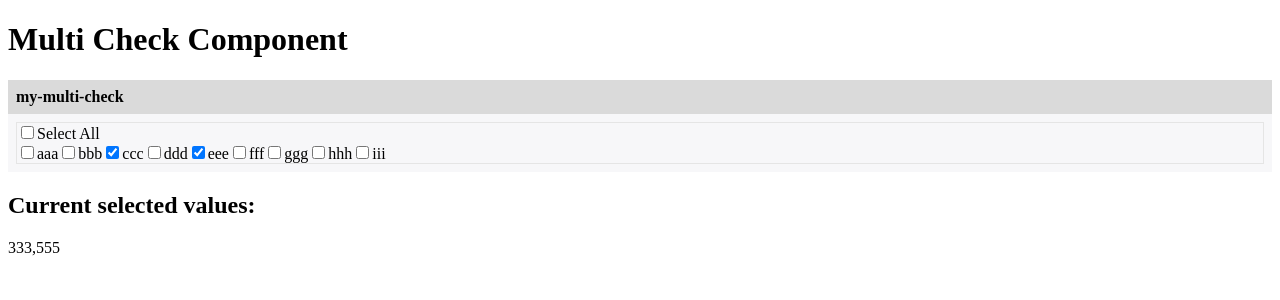
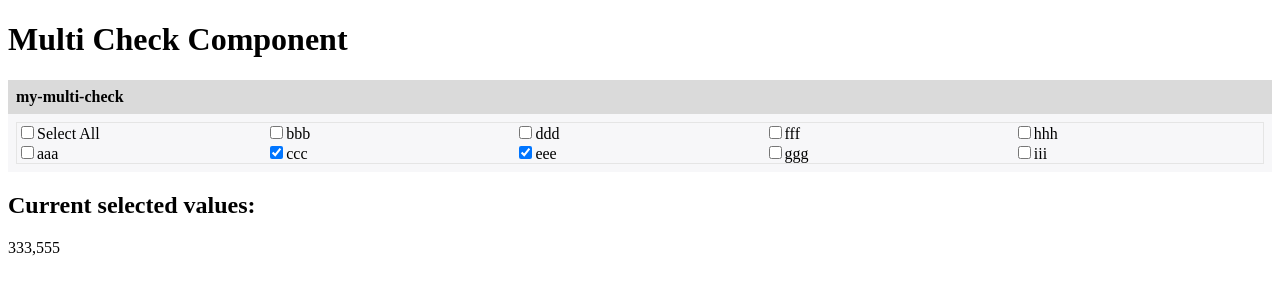
Before and after one commit to shleyZ/multicheck, a React app: page / in a window 1280 px wide. Shown: the top 300 px of the page. Built offline with nearby package versions, Linux system fonts and the light colour scheme; the HTML template or start-up script is replaced by a standard one.

Commit message:
render columns

```diff
--- a/src/App.tsx
+++ b/src/App.tsx
@@ -30,7 +30,8 @@ const App: React.FunctionComponent = (): JSX.Element => {
     <MultiCheck label='my-multi-check' options={options}
                 onChange={onSelectedOptionsChange}
                 values={selectedValues}
-                columns={2}/>
+                columns={5}
+                />
     <div>
       <h2>Current selected values:</h2>
       <div>{selectedValues.join(',')}</div>
--- a/src/MultiCheck/MultiCheck.css
+++ b/src/MultiCheck/MultiCheck.css
@@ -16,3 +16,7 @@
 .MultiCheckContent{
   border: 1px solid #E5E5E5;
 }
+
+.ColumnItem{
+  display: inline-block;
+}
--- a/src/MultiCheck/MultiCheck.tsx
+++ b/src/MultiCheck/MultiCheck.tsx
@@ -28,7 +28,7 @@ type Props = {
 }
 
 const MultiCheck: React.FunctionComponent<Props> = (props): JSX.Element => {
-  const { label, options, values, onChange } = props;
+  const { label, options, values, onChange, columns } = props;
   const [checked, setChecked] = useState<string[]>([]);
   const [selectAllChecked, setSelectAllChecked] = useState<boolean>(false);
 
@@ -77,6 +77,73 @@ const MultiCheck: React.FunctionComponent<Props> = (props): JSX.Element => {
     }
   }, [checked])
 
+  // counts per columns
+  const columnCounts = Math.ceil(options.length / (columns || 1));
+  // column percent %
+  const columnWidths = 1/(columns || 1) * 100;
+
+  const selesctAll = (
+    <CheckBox
+      handleChanged={onAllChanged}
+      isChecked={!!selectAllChecked}
+      label="Select All"
+      value="all"
+      />
+    )
+  /**
+   * render column by index
+   * @param {number} index - column index
+   */
+  const renderColumn = (index: number) => {
+    const columnDom = [];
+    if(index === 0) {
+      columnDom.push(selesctAll)
+      options.slice(0, columnCounts-1).map((opt: Option) => {
+        columnDom.push(
+          <CheckBox
+            handleChanged={onItemChanged}
+            isChecked={checked.indexOf(String(opt.value)) !== -1}
+            key={opt.value}
+            label={opt.label}
+            value={opt.value}
+          />
+        )
+      })
+    } else {
+      const startIndex = (index - 1)*columnCounts + (columnCounts - 1)
+      options.slice(startIndex, columnCounts+startIndex).map((opt: Option) => {
+        columnDom.push(
+          <CheckBox
+            handleChanged={onItemChanged}
+            isChecked={checked.indexOf(String(opt.value)) !== -1}
+            key={opt.value}
+            label={opt.label}
+            value={opt.value}
+          />
+        )
+      })
+    }
+    return (
+      <div
+        style={{
+          width: `${columnWidths}%`,
+          display: 'inline-block'
+        }}>
+        {columnDom}
+      </div>
+    );
+  }
+
+  // render all columns
+  const renderColumns = () => {
+    const res = [];
+    for(let i = 0; i < (columns || 1); i++) {
+      const columnDom = renderColumn(i)
+      res.push(columnDom)
+    }
+    return res;
+  }
+
   return (
     <div className='MultiCheck'>
       {/* TODO */}
@@ -85,25 +152,7 @@ const MultiCheck: React.FunctionComponent<Props> = (props): JSX.Element => {
       </div>
       <div className="MultiCheckContentWrap">
         <div className="MultiCheckContent">
-          <div>
-            <CheckBox
-              handleChanged={onAllChanged}
-              isChecked={!!selectAllChecked}
-              label="Select All"
-              value="all"
-              />
-          </div>
-          {
-            options.map((opt: Option) =>
-              <CheckBox
-                handleChanged={onItemChanged}
-                isChecked={checked.indexOf(String(opt.value)) !== -1}
-                key={opt.value}
-                label={opt.label}
-                value={opt.value}
-              />
-            )
-          }
+          {renderColumns()}
         </div>
       </div>
     </div>
--- a/src/MultiCheck/components/CheckBox.tsx
+++ b/src/MultiCheck/components/CheckBox.tsx
@@ -11,7 +11,7 @@ const CheckBoxItem: React.FunctionComponent<Props> = (props): JSX.Element => {
   const {handleChanged, isChecked, label} = props;
 
   return (
-    <label>
+    <label style={{display: 'block'}}>
       <input
         type="checkbox"
         checked={!!isChecked}
```
